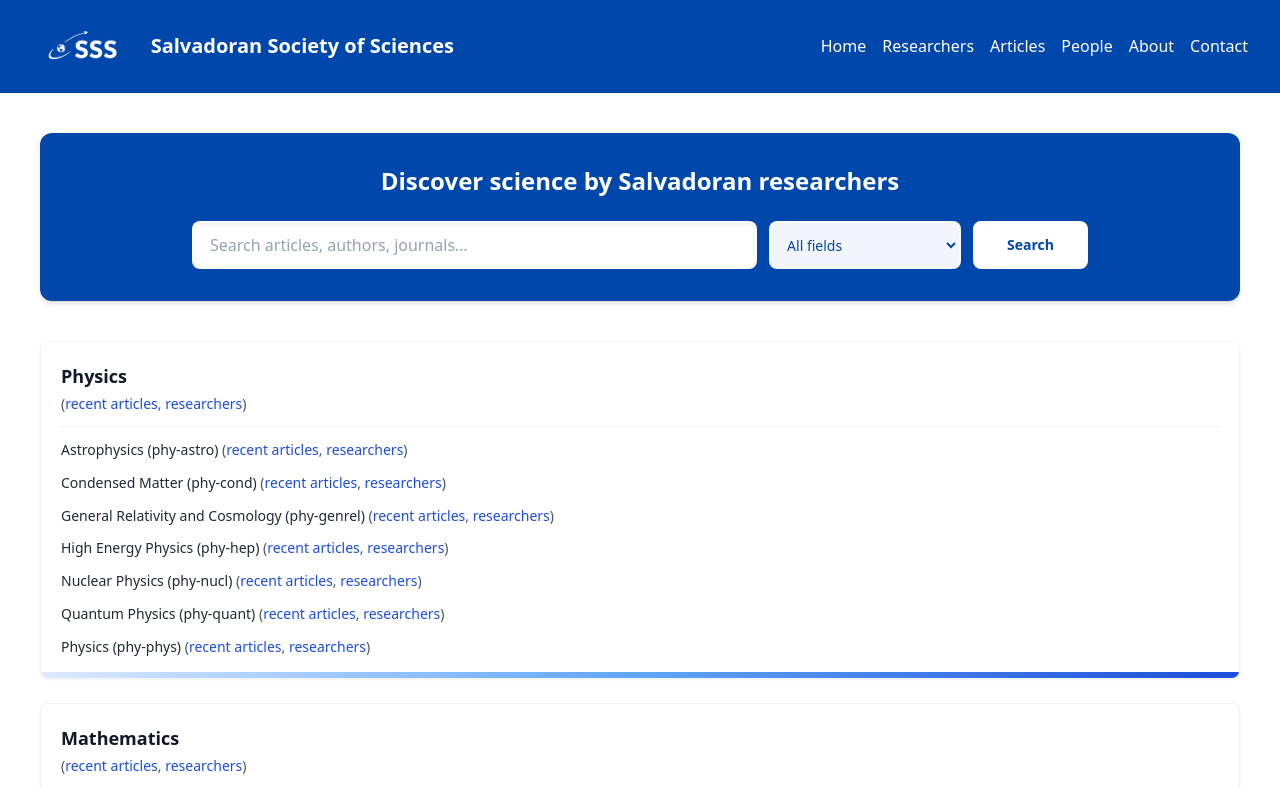
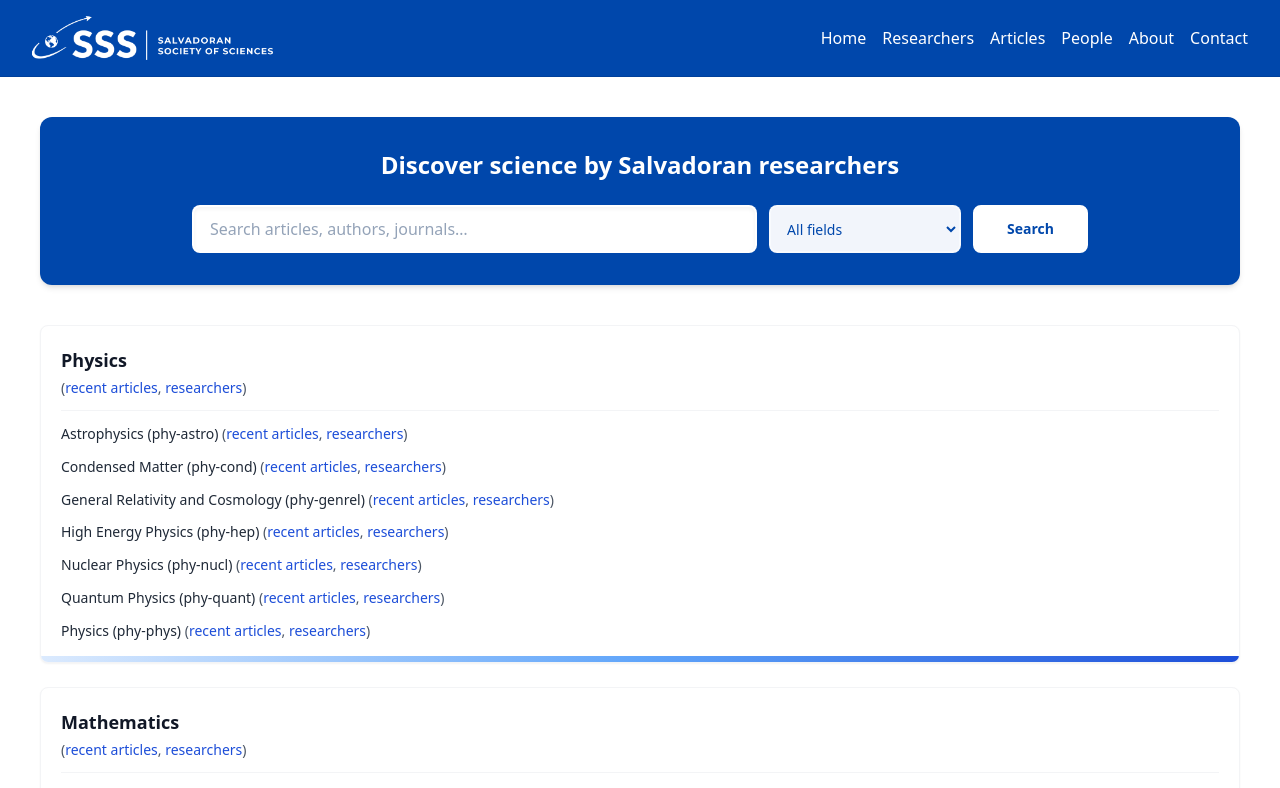
Before and after one commit to jromerooo2/salvadoran_arxiv, a Vue app: page / in a window 1280 px wide. Shown: the top 788 px of the page. Built offline with nearby package versions, Linux system fonts and the light colour scheme; a web font is replaced by a local one.

Commit message:
Adding logo 3 instead of 2

```diff
--- a/src/components/Navbar.vue
+++ b/src/components/Navbar.vue
@@ -2,13 +2,11 @@
     <nav class="nav-salvador w-full border-b border-black/10 px-4 py-4 sm:px-6 lg:px-8">
       <div class="mx-auto flex w-full max-w-none items-center justify-between">
         <!-- Brand Logo -->
-        <router-link to="/" class="flex items-center gap-3 text-white font-bold text-xl">
+        <router-link to="/" class="brand-mark" aria-label="Salvadoran Society of Sciences">
           <img
             :src="logo"
-            alt="Salvadoran Society of Sciences logo"
-            class="h-[60px] w-auto object-contain"
+            alt="Salvadoran Society of Sciences"
           />
-          <span>Salvadoran Society of Sciences</span>
         </router-link>
 
         <!-- Hamburger Icon for Mobile -->
@@ -60,7 +58,7 @@
   </template>
 
   <script>
-  import logo from '../../images/SSS_logo_page-2_white_transparent.png';
+  import logo from '../../images/SSS_logo_page-3_white_transparent.png';
 
   export default {
     data() {
@@ -77,4 +75,25 @@
   .nav-salvador {
     background-color: #0047ab;
   }
+
+  /* The PNG canvas is mostly transparent padding. Crop to the mark
+     (bbox 889,1487–7212,2641 on an 8000×4500 image) so the wordmark
+     fills the bar instead of shrinking inside the empty canvas. */
+  .brand-mark {
+    position: relative;
+    display: block;
+    height: 44px;
+    width: calc(44px * 6324 / 1155);
+    overflow: hidden;
+    flex-shrink: 0;
+  }
+
+  .brand-mark img {
+    position: absolute;
+    height: calc(44px * 4500 / 1155);
+    width: calc(44px * 8000 / 1155);
+    max-width: none;
+    left: calc(44px * -889 / 1155);
+    top: calc(44px * -1487 / 1155);
+  }
   </style>
```
Also changed, not shown: images/SSS_logo_page-2_white_transparent.png (deleted), images/SSS_logo_page-3_white_transparent.png (added).
